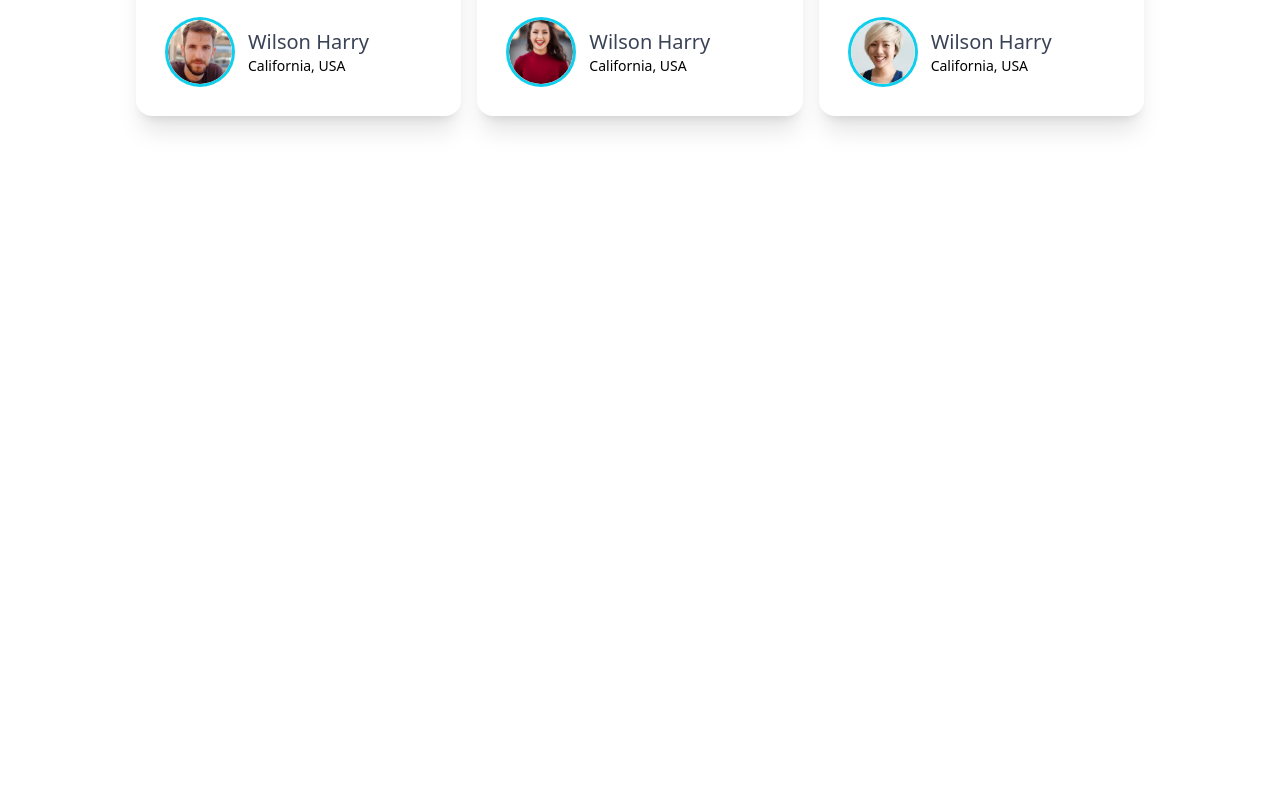
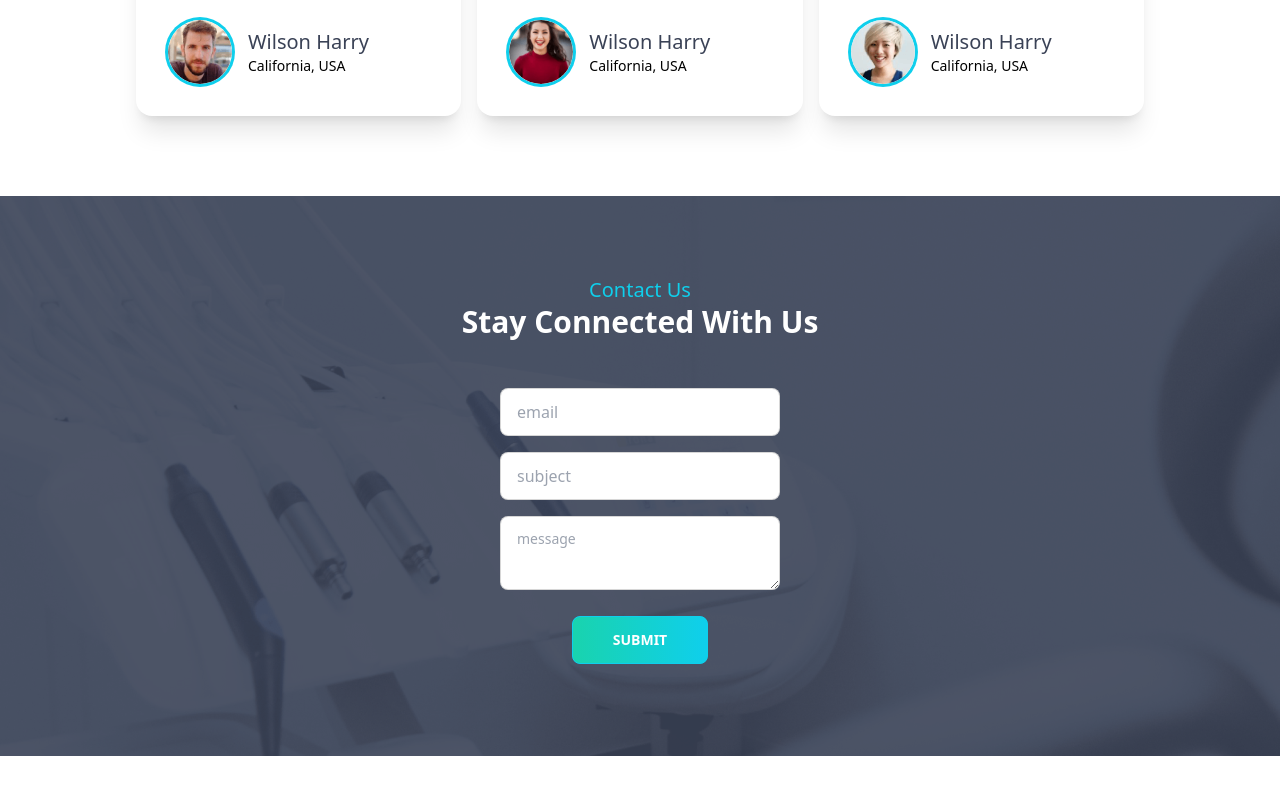
Before and after one commit to rakibahmeddev/doctor-portal, a React (Create React App) app: page / in a window 1280 px wide. Shown: the part 3432-4226 px from the top of the page. Before the commit the page ends 3628 px from the top, so only its background shows below. Built offline with nearby package versions, Linux system fonts and the light colour scheme.

Commit message:
home page contact done

```diff
--- /dev/null
+++ b/src/Pages/Home/Contact.js
@@ -0,0 +1,47 @@
+import React from "react";
+import appointment from "../../assets/images/appointment.png";
+
+const Contact = () => {
+  return (
+    <section
+      style={{ background: `url(${appointment})` }}
+      className="my-20 py-20"
+    >
+      <div className="text-center text-white">
+        <h3 className="text-xl text-primary ">Contact Us</h3>
+        <h2 className="text-3xl font-bold">Stay Connected With Us</h2>
+      </div>
+      {/* form  */}
+
+      <div class="form-control w-full sm:px-[200px] md:px-[180px] lg:px-[500px] mt-10">
+        <form>
+          <input
+            type="text"
+            placeholder="email"
+            class="input input-bordered w-full  my-2"
+          />
+          <input
+            type="text"
+            placeholder="subject"
+            class="input input-bordered w-full  my-2"
+          />
+          <textarea
+            class="textarea w-full textarea-bordered my-2 h-fit-content"
+            placeholder="message"
+          ></textarea>
+          <div className="flex justify-center my-3">
+            <></>
+            <input
+              class="btn btn-primary uppercase text-white font-bold bg-gradient-to-r from-secondary to-primary px-10"
+              type="submit"
+              value="SUBMIT"
+            />
+            <></>
+          </div>
+        </form>
+      </div>
+    </section>
+  );
+};
+
+export default Contact;
--- a/src/Pages/Home/Home.js
+++ b/src/Pages/Home/Home.js
@@ -1,5 +1,6 @@
 import React from "react";
 import Banner from "./Banner";
+import Contact from "./Contact";
 import DentalCare from "./DentalCare";
 import Info from "./Info";
 import MakeAppoinment from "./MakeAppoinment";
@@ -15,6 +16,7 @@ const Home = () => {
       <DentalCare></DentalCare>
       <MakeAppoinment></MakeAppoinment>
       <Testimonials></Testimonials>
+      <Contact></Contact>
     </div>
   );
 };
```
